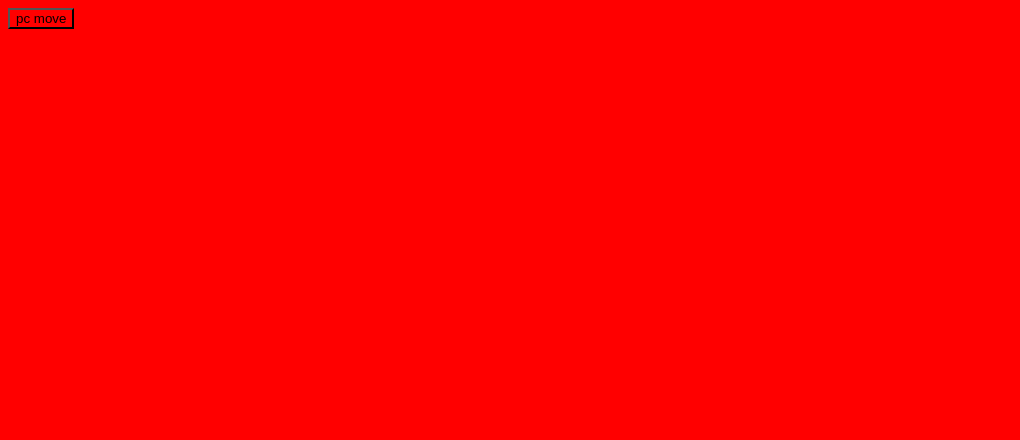
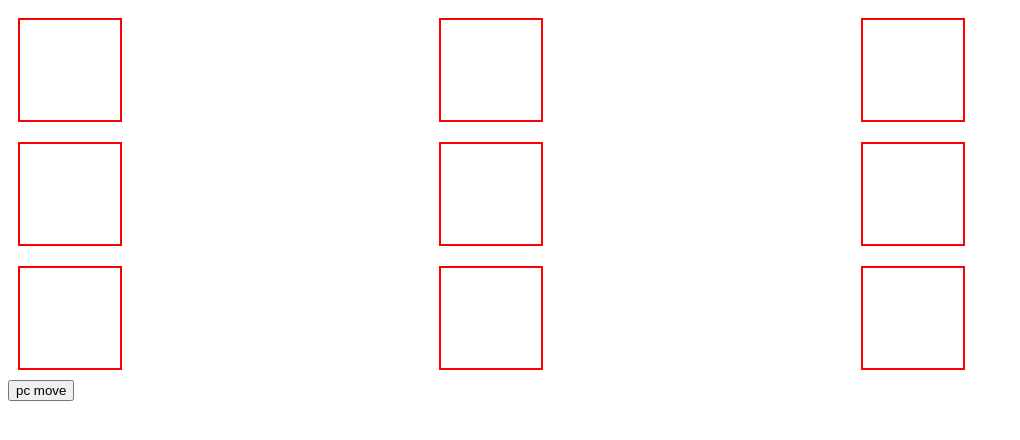
Before and after one commit to SaloJuan/tic-tac-toe, a plain HTML site: page index.html in a window 1280 px wide. Shown: the whole page, without its empty margins (0-1020 px from the left). Drawn offline with Linux system fonts and the light colour scheme.

Commit message:
Update styles.css

```diff
--- a/styles.css
+++ b/styles.css
@@ -1,3 +1,12 @@
-*{
-    background:red;
+.board-container{
+    display:grid;
+    grid-template-columns: repeat(3, 1fr);
 }
+
+.sector{
+    width: 100px;
+    height: 100px;
+    margin: 10px;
+    border: red solid 2px;
+    font-size: 30px;
+}
```
